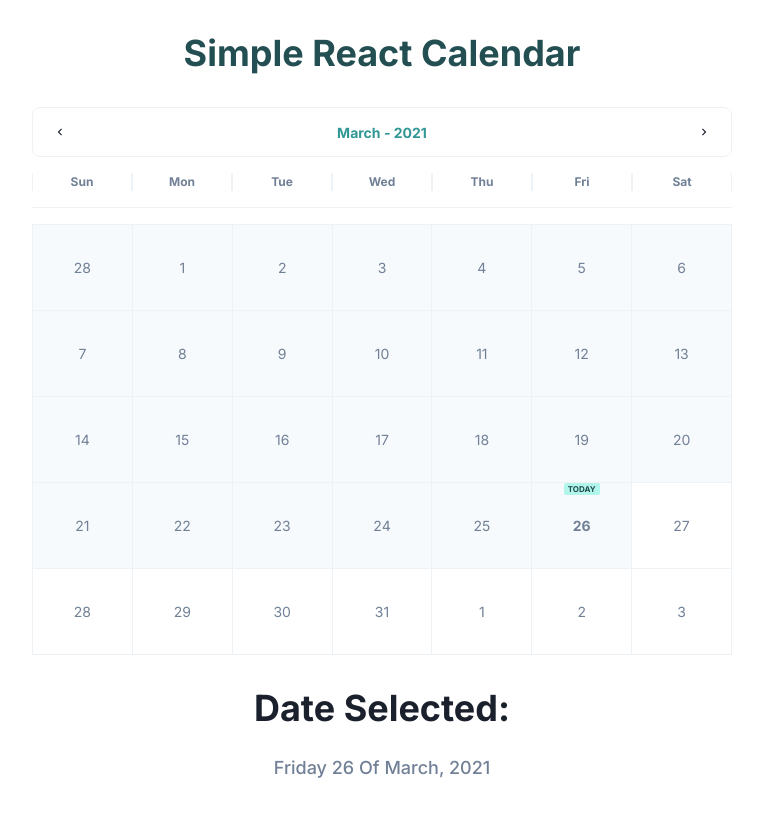
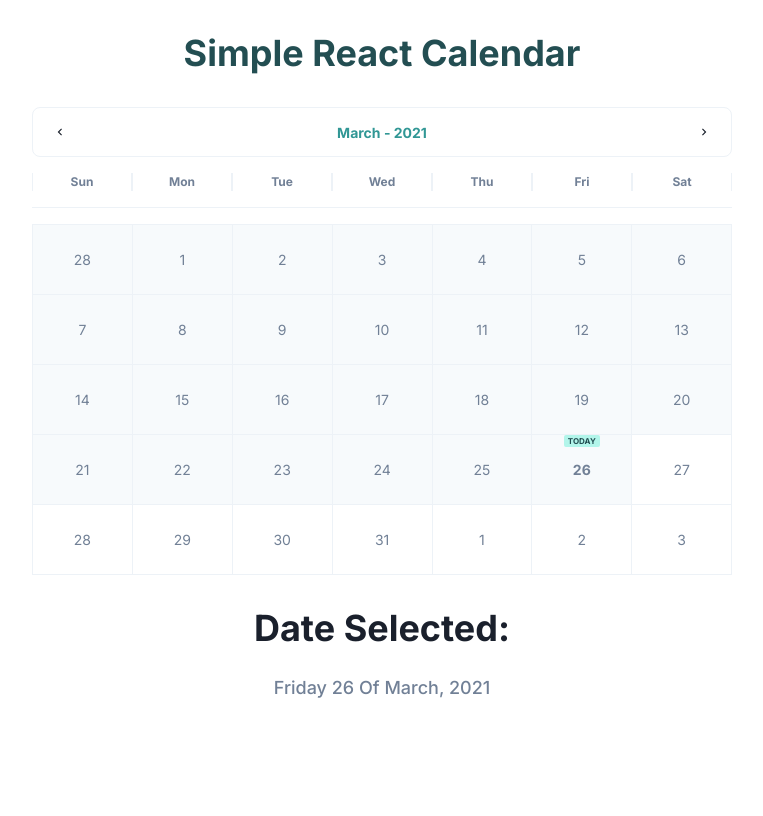
Before and after one commit to DevCeur/simple-calendar, a React (Create React App) app: page / in a window 1280 px wide. Shown: the top 816 px of the page, without its empty margins (258-1021 px from the left). Built offline with nearby package versions, Linux system fonts and the light colour scheme.

Commit message:
[feat]: Improve spacing

```diff
--- a/src/components/Cells/Cells.tsx
+++ b/src/components/Cells/Cells.tsx
@@ -45,7 +45,7 @@ const Cells = ({ currentMonth }: CellsProps) => {
           key={day.toString()}
           w="100%"
           position="relative"
-          p={{ base: 2, md: 6, xl: 8 }}
+          p={{ base: 2, md: 6 }}
           py={{ base: 6 }}
           borderBottom="1px"
           borderLeft="1px"
```
